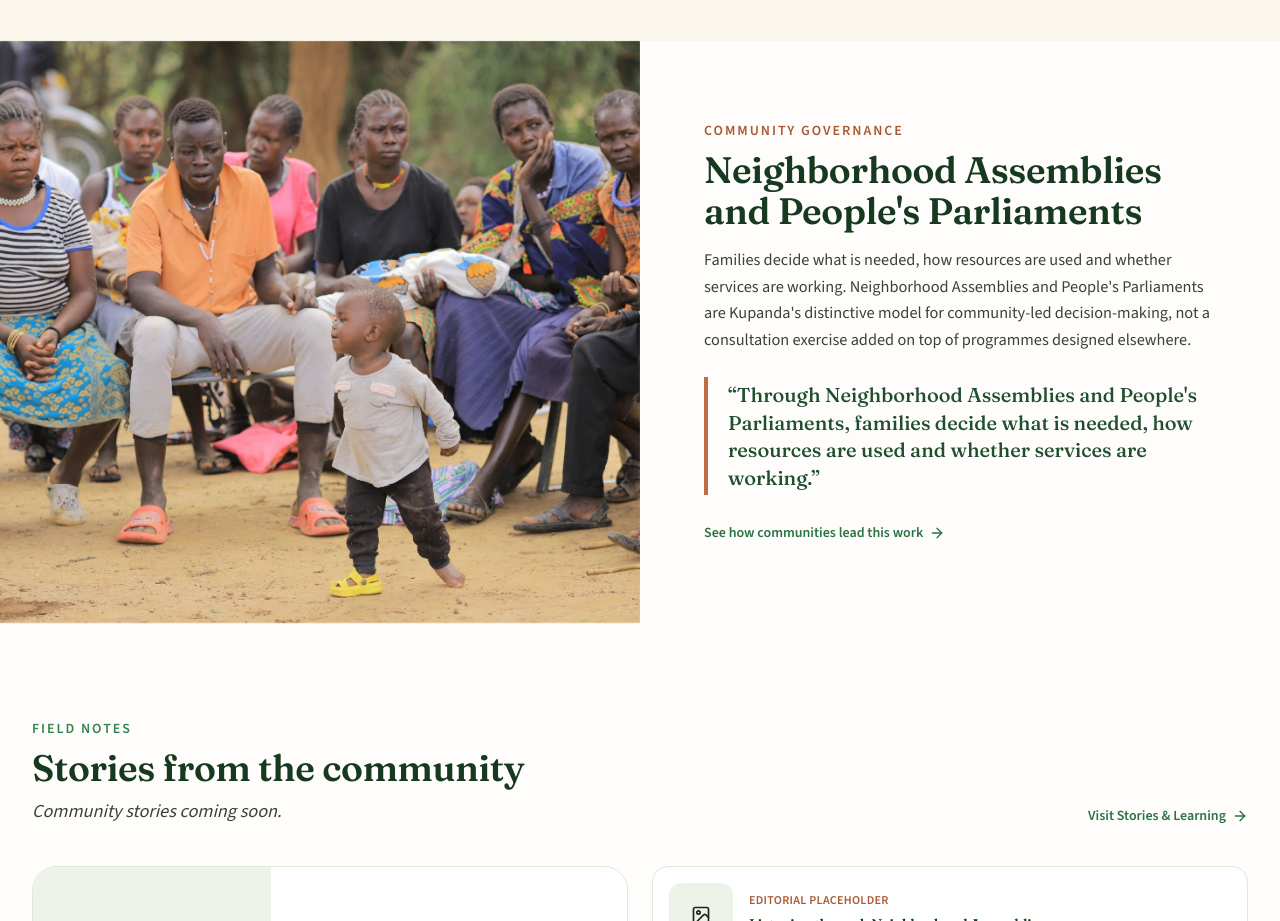
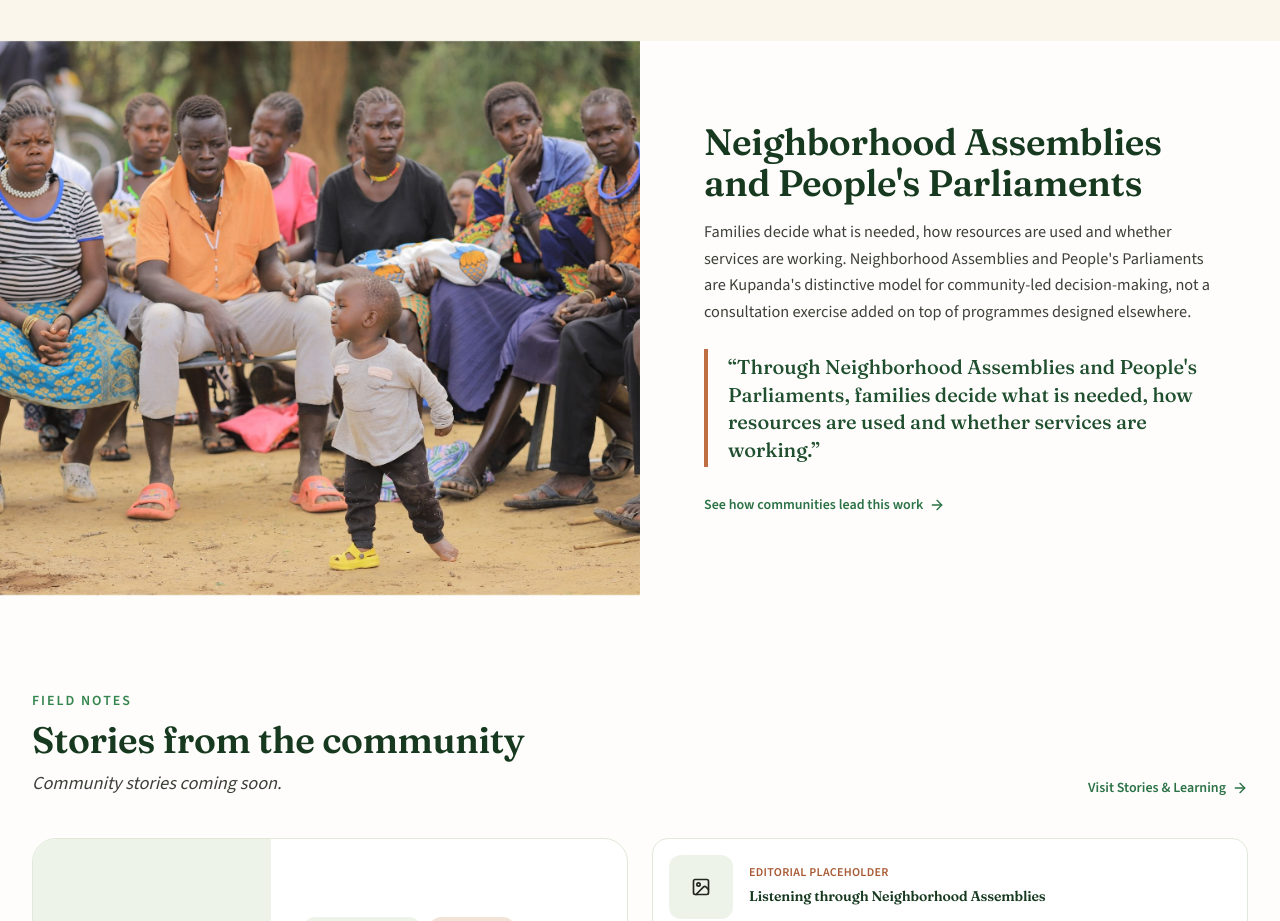
Before and after one commit to namara284-art/kupanda-collective, a Next.js app: page / in a window 1280 px wide. Shown: the part 3500-4421 px from the top of the page. Built offline with nearby package versions, Linux system fonts and the light colour scheme.

Commit message:
content: remove "Community governance" eyebrow
Drop the small eyebrow label above the Neighborhood Assemblies and
People's Parliaments section on the homepage.

```diff
--- a/components/home/AssembliesSection.tsx
+++ b/components/home/AssembliesSection.tsx
@@ -19,7 +19,6 @@ export function AssembliesSection() {
         </div>
 
         <div className="flex flex-col justify-center px-6 py-16 sm:px-12 sm:py-20 lg:px-16">
-          <p className="mb-2 text-sm font-semibold uppercase tracking-[0.14em] text-clay-600">{assemblies.eyebrow}</p>
           <h2 id="assemblies-heading" className="text-balance text-[clamp(1.6rem,1.3rem+1.4vw,2.3rem)] font-semibold text-forest-900">
             {assemblies.heading}
           </h2>
--- a/content/homepage.ts
+++ b/content/homepage.ts
@@ -53,7 +53,6 @@ export const modelPathway = {
 };
 
 export const assemblies = {
-  eyebrow: "Community governance",
   heading: "Neighborhood Assemblies and People's Parliaments",
   body: "Families decide what is needed, how resources are used and whether services are working. Neighborhood Assemblies and People's Parliaments are Kupanda's distinctive model for community-led decision-making, not a consultation exercise added on top of programmes designed elsewhere.",
   pullQuote:
```
